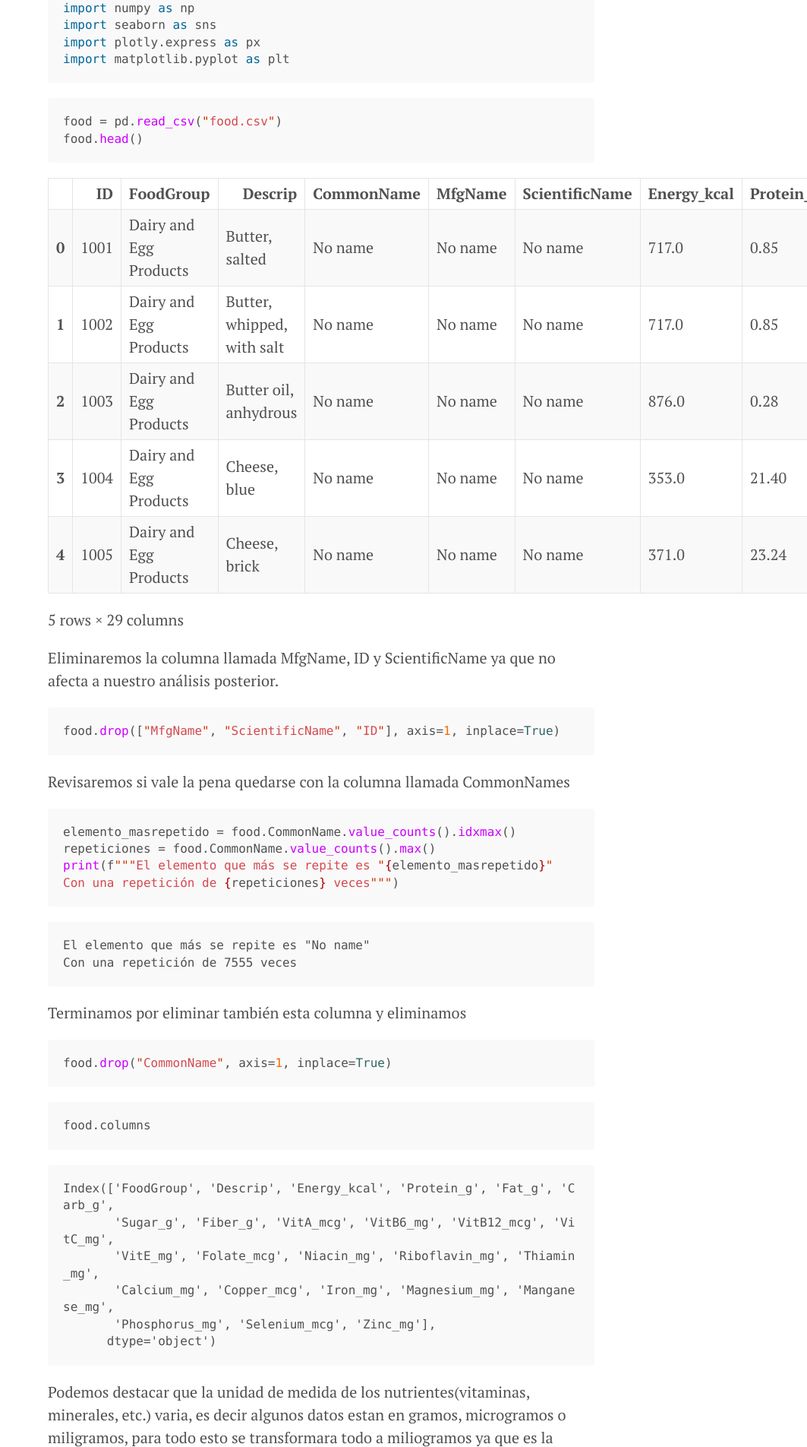
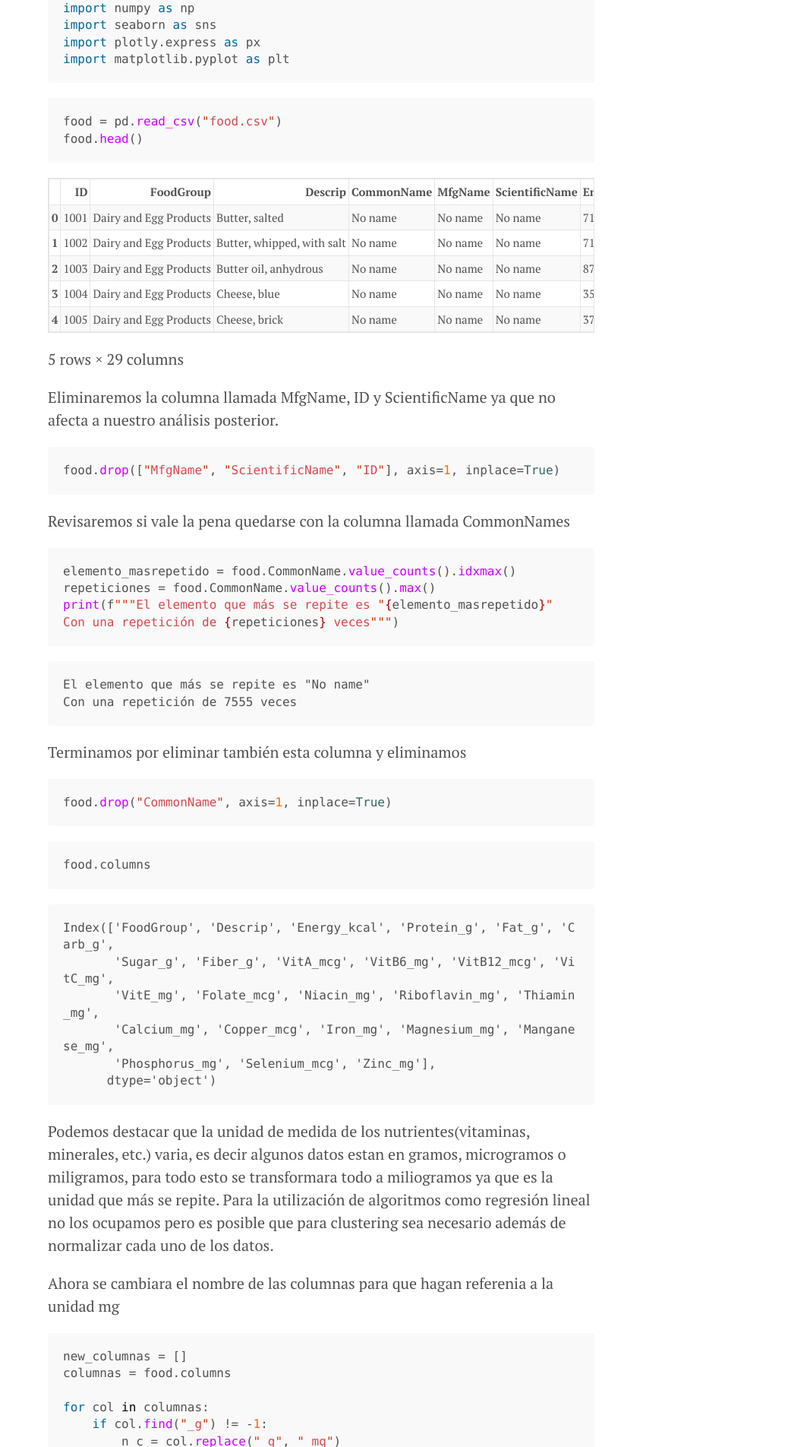
Before and after one commit to Giovanny-Encinia/Portfolio, a Jekyll site: the page built from _posts/2020-08-20-a.md, in a window 1280 px wide. Shown: the part 1691-3595 px from the top of the page at 76% size, without its empty margins (217-1280 px from the left). Built offline with Jekyll 4.4.1, drawn with Linux system fonts in a browser that asks for light colours.

Commit message:
Se termina diseño

````diff
--- a/_posts/2020-08-20-RL-Alimentos.md
+++ b/_posts/2020-08-20-a.md
@@ -368,9 +368,9 @@ sns.pairplot(food, hue="FoodGroup", y_vars=y_var, x_vars=x_var)
 sns.pairplot(food, hue="FoodGroup", y_vars=y_var, x_vars=x_var1);
 ```
 
-![png](public/output_14_0.png)
+![png](output_14_0.png)
 
-![png](public/output_14_1.png)
+![png](output_14_1.png)
 
 ```python
 x_var2 = ['Folate_mg', 'Niacin_mg',
@@ -384,16 +384,16 @@ sns.pairplot(food, hue="FoodGroup", y_vars=y_var, x_vars=x_var2)
 sns.pairplot(food, hue="FoodGroup", y_vars=y_var, x_vars=x_var3);
 ```
 
-![png](public/output_16_0.png)
+![png](output_16_0.png)
 
-![png](public/output_16_1.png)
+![png](output_16_1.png)
 
 ```python
 x_var4 = ['Selenium_mg', 'Zinc_mg']
 sns.pairplot(food, hue="FoodGroup", y_vars=y_var, x_vars=x_var4);
 ```
 
-![png](public/output_17_0.png)
+![png](output_17_0.png)
 
 Al observar las gráficas podemos observar que existe una mayor correlación entre "Fat" y la energía, al inicio de la gráfica se encuentran un poco dispersos los datos, pienso que deben existir otras variables como los carbohidratos que pueden linealizar más la gráfica y e esta manera poder predecir la energía caloríca de una mejor manera.
 
--- a/public/css/poole.css
+++ b/public/css/poole.css
@@ -13,7 +13,6 @@
  * https://github.com/poole/poole.
  */
 
-
 /*
  * Contents
  *
@@ -28,7 +27,6 @@
  * Themes
  */
 
-
 /*
  * Body resets
  *
@@ -37,8 +35,8 @@
 
 * {
   -webkit-box-sizing: border-box;
-     -moz-box-sizing: border-box;
-          box-sizing: border-box;
+  -moz-box-sizing: border-box;
+  box-sizing: border-box;
 }
 
 html,
@@ -62,7 +60,7 @@ body {
   color: #515151;
   background-color: #fff;
   -webkit-text-size-adjust: 100%;
-      -ms-text-size-adjust: 100%;
+  -ms-text-size-adjust: 100%;
 }
 
 /* No `:visited` state is required by default (browsers will use `a`) */
@@ -80,8 +78,13 @@ a:focus {
 }
 
 /* Headings */
-h1, h2, h3, h4, h5, h6 {
-  margin-bottom: .5rem;
+h1,
+h2,
+h3,
+h4,
+h5,
+h6 {
+  margin-bottom: 0.5rem;
   font-weight: bold;
   line-height: 1.25;
   color: #313131;
@@ -98,7 +101,9 @@ h3 {
   margin-top: 1.5rem;
   font-size: 1.25rem;
 }
-h4, h5, h6 {
+h4,
+h5,
+h6 {
   margin-top: 1rem;
   font-size: 1rem;
 }
@@ -113,9 +118,10 @@ strong {
   color: #303030;
 }
 
-
 /* Lists */
-ul, ol, dl {
+ul,
+ol,
+dl {
   margin-top: 0;
   margin-bottom: 1rem;
 }
@@ -124,7 +130,7 @@ dt {
   font-weight: bold;
 }
 dd {
-  margin-bottom: .5rem;
+  margin-bottom: 0.5rem;
 }
 
 /* Misc */
@@ -153,7 +159,7 @@ pre {
   font-family: Menlo, Monaco, "Courier New", monospace;
 }
 code {
-  padding: .25em .5em;
+  padding: 0.25em 0.5em;
   font-size: 85%;
   color: #bf616a;
   background-color: #f9f9f9;
@@ -164,7 +170,7 @@ pre {
   margin-top: 0;
   margin-bottom: 1rem;
   padding: 1rem;
-  font-size: .8rem;
+  font-size: 0.8rem;
   line-height: 1.4;
   white-space: pre;
   white-space: pre-wrap;
@@ -200,7 +206,7 @@ pre code {
   background-color: transparent;
 }
 .gist .gist-file .gist-data {
-  font-size: .8rem !important;
+  font-size: 0.8rem !important;
   line-height: 1.4;
 }
 .gist code {
@@ -212,10 +218,10 @@ pre code {
 
 /* Quotes */
 blockquote {
-  padding: .5rem 1rem;
-  margin: .8rem 0;
+  padding: 0.5rem 1rem;
+  margin: 0.8rem 0;
   color: #7a7a7a;
-  border-left: .25rem solid #e5e5e5;
+  border-left: 0.25rem solid #e5e5e5;
 }
 blockquote p:last-child {
   margin-bottom: 0;
@@ -240,17 +246,20 @@ table {
   width: 100%;
   border: 1px solid #e5e5e5;
   border-collapse: collapse;
+  display: block;
+  overflow-x: auto;
+  white-space: nowrap;
 }
 td,
 th {
-  padding: .25rem .5rem;
+  padding: 0.25rem 0.15rem;
   border: 1px solid #e5e5e5;
+  font-size: 15px;
 }
 tbody tr:nth-child(odd) td,
 tbody tr:nth-child(odd) th {
   background-color: #f9f9f9;
 }
-
 
 /*
  * Custom type
@@ -262,7 +271,6 @@ tbody tr:nth-child(odd) th {
   font-size: 1.25rem;
   font-weight: 300;
 }
-
 
 /*
  * Messages
@@ -278,7 +286,6 @@ tbody tr:nth-child(odd) th {
   background-color: #f9f9f9;
 }
 
-
 /*
  * Container
  *
@@ -287,12 +294,11 @@ tbody tr:nth-child(odd) th {
 
 .container {
   max-width: 38rem;
-  padding-left:  1rem;
+  padding-left: 1rem;
   padding-right: 1rem;
-  margin-left:  auto;
+  margin-left: auto;
   margin-right: auto;
 }
-
 
 /*
  * Masthead
@@ -301,7 +307,7 @@ tbody tr:nth-child(odd) th {
  */
 
 .masthead {
-  padding-top:    1rem;
+  padding-top: 1rem;
   padding-bottom: 1rem;
   margin-bottom: 3rem;
 }
@@ -319,7 +325,6 @@ tbody tr:nth-child(odd) th {
   color: #c0c0c0;
   letter-spacing: 0;
 }
-
 
 /*
  * Posts and pages
@@ -347,7 +352,7 @@ tbody tr:nth-child(odd) th {
 /* Meta data line below post title */
 .post-date {
   display: block;
-  margin-top: -.5rem;
+  margin-top: -0.5rem;
   margin-bottom: 1rem;
   color: #9a9a9a;
 }
@@ -376,7 +381,6 @@ tbody tr:nth-child(odd) th {
 .related-posts li a:hover small {
   color: inherit;
 }
-
 
 /*
  * Pagination
@@ -419,12 +423,12 @@ a.pagination-item:hover {
   }
   .pagination-item:first-child {
     margin-bottom: 0;
-    border-top-left-radius:    4px;
+    border-top-left-radius: 4px;
     border-bottom-left-radius: 4px;
   }
   .pagination-item:last-child {
     margin-left: -1px;
-    border-top-right-radius:    4px;
+    border-top-right-radius: 4px;
     border-bottom-right-radius: 4px;
   }
 }
````
Also changed, not shown: 2020/08/20/a/output_14_0.png (added), 2020/08/20/a/output_14_1.png (added), 2020/08/20/a/output_16_0.png (added), 2020/08/20/a/output_16_1.png (added), 2020/08/20/a/output_17_0.png (added).
